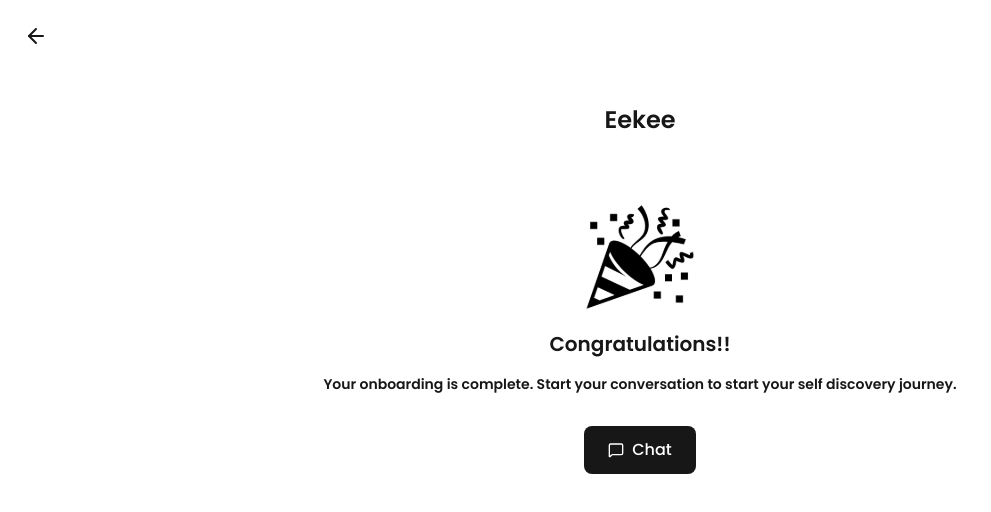
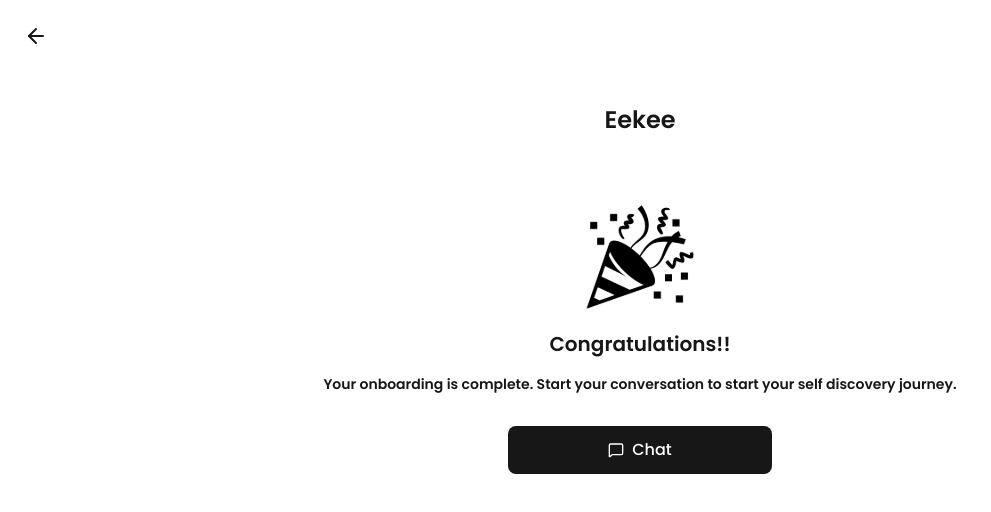
Before and after one commit to rohitrk185/ekkee, a Next.js app in the folder frontend/: page /onboarding-success in a window 1280 px wide. Shown: the top 512 px of the page, without its empty margins (0-991 px from the left). Built offline with nearby package versions, Linux system fonts and the light colour scheme; a web font is replaced by a local one.

Commit message:
Chat Button size fixed

```diff
--- a/frontend/src/app/onboarding-success/page.tsx
+++ b/frontend/src/app/onboarding-success/page.tsx
@@ -42,7 +42,7 @@ export default function OnboardingSuccess() {
               "https://creator.voiceflow.com/prototype/6845655701606e704f0ea542"
             )
           }
-          className="flex justify-center items-center bg-primary text-background rounded-md mt-4 px-6 py-3"
+          className="flex justify-center items-center min-w-[264px] max-w-[480px] bg-primary text-background rounded-md mt-4 px-4 py-3"
         >
           <MessageSquare className="w-4 h-4 mr-2" />
           Chat
```
